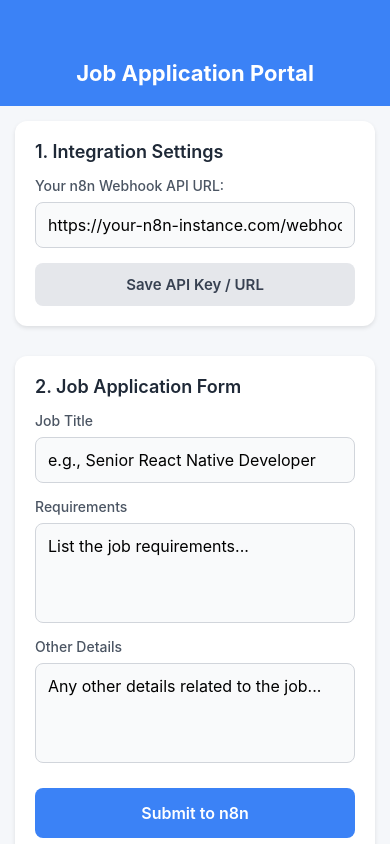
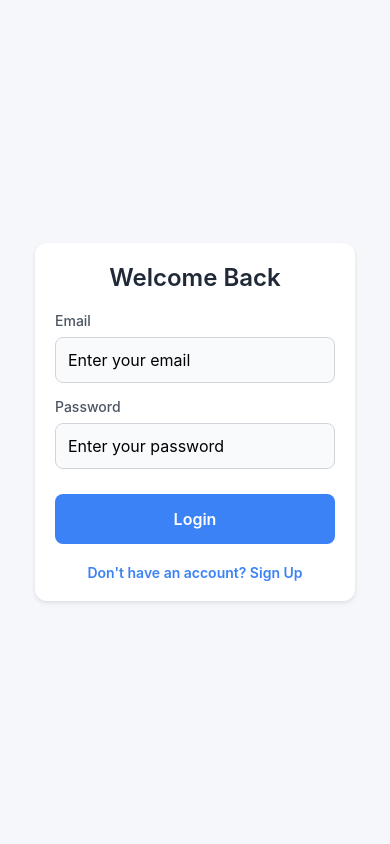
Before and after one commit to MuhammadUsmanGulzar/job-application-system, a React Native app: screen / in a window 390 px wide. Built offline with nearby package versions, Linux system fonts and the light colour scheme.

Commit message:
feat: add authentication screen and state management for user login and signup

```diff
--- a/App.js
+++ b/App.js
@@ -11,6 +11,12 @@
 } from 'react-native';
 
 export default function App() {
+  // Auth state
+  const [isAuthenticated, setIsAuthenticated] = useState(false);
+  const [isLoginMode, setIsLoginMode] = useState(true);
+  const [email, setEmail] = useState('');
+  const [password, setPassword] = useState('');
+
   // User settings state
   const [webhookUrl, setWebhookUrl] = useState('');
 
@@ -24,7 +30,7 @@
   // In a real app, this would be loaded from your auth context / secure storage
   const currentUser = {
     id: 'user-uuid-1234',
-    email: 'user@example.com'
+    email: email || 'user@example.com'
   };
 
   const handleSaveWebhook = () => {
@@ -86,10 +92,66 @@
     }
   };
 
+  if (!isAuthenticated) {
+    return (
+      <View style={[styles.container, { justifyContent: 'center', padding: 20 }]}>
+        <View style={styles.card}>
+          <Text style={[styles.cardTitle, { textAlign: 'center', fontSize: 24, marginBottom: 20 }]}>
+            {isLoginMode ? 'Welcome Back' : 'Create Account'}
+          </Text>
+
+          <Text style={styles.label}>Email</Text>
+          <TextInput
+            style={styles.input}
+            placeholder="Enter your email"
+            value={email}
+            onChangeText={setEmail}
+            keyboardType="email-address"
+            autoCapitalize="none"
+          />
+
+          <Text style={styles.label}>Password</Text>
+          <TextInput
+            style={styles.input}
+            placeholder="Enter your password"
+            value={password}
+            onChangeText={setPassword}
+            secureTextEntry
+          />
+
+          <TouchableOpacity
+            style={styles.primaryButton}
+            onPress={() => {
+              if (email && password) {
+                setIsAuthenticated(true);
+              } else {
+                Alert.alert('Error', 'Please enter both email and password');
+              }
+            }}
+          >
+            <Text style={styles.primaryButtonText}>{isLoginMode ? 'Login' : 'Sign Up'}</Text>
+          </TouchableOpacity>
+
+          <TouchableOpacity
+            style={{ marginTop: 20, alignItems: 'center' }}
+            onPress={() => setIsLoginMode(!isLoginMode)}
+          >
+            <Text style={{ color: '#3b82f6', fontWeight: '600' }}>
+              {isLoginMode ? "Don't have an account? Sign Up" : "Already have an account? Login"}
+            </Text>
+          </TouchableOpacity>
+        </View>
+      </View>
+    );
+  }
+
   return (
     <ScrollView style={styles.container}>
-      <View style={styles.header}>
-        <Text style={styles.headerTitle}>Job Application Portal</Text>
+      <View style={[styles.header, { flexDirection: 'row', justifyContent: 'space-between', alignItems: 'center' }]}>
+        <Text style={styles.headerTitle}>Portal</Text>
+        <TouchableOpacity onPress={() => setIsAuthenticated(false)}>
+          <Text style={{ color: '#fff', fontWeight: 'bold' }}>Logout</Text>
+        </TouchableOpacity>
       </View>
 
       {/* User Settings Section */}
```
